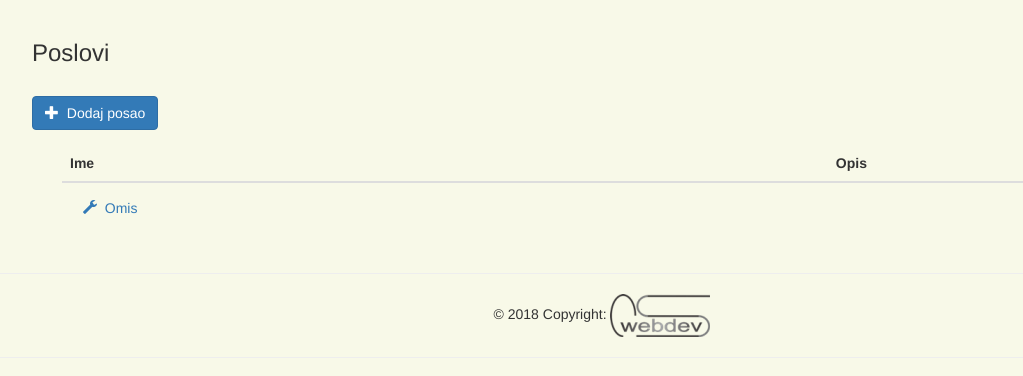
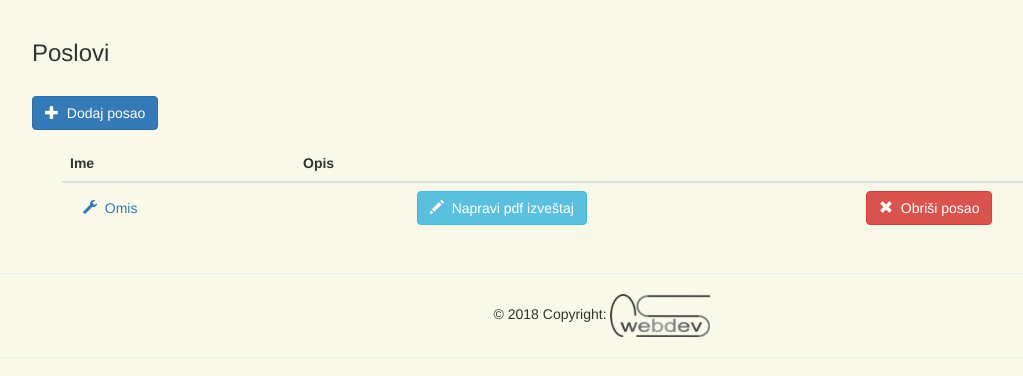
Before and after one commit to papulic/HT_WERKE, a Django app: page / in a window 1280 px wide. Shown: the part 52-428 px from the top of the page, without its empty margins (38-1061 px from the left). Run offline with Django 3.2, Linux system fonts and the light colour scheme; a user stored in the database is signed in; data comes from the database, SQL or seed files in the repository; both versions use the stored data as it was after the commit; some libraries are stand-ins or nearby versions.

Commit message:
Add files via upload

```diff
--- a/projects/templates/projects/index.html
+++ b/projects/templates/projects/index.html
@@ -32,6 +32,8 @@
                     <tr>
                         <th>Ime</th>
                         <th>Opis</th>
+                        <th></th>
+                        <th></th>
                     </tr>
                     </thead>
                     <tbody>
@@ -41,6 +43,20 @@
                                     <span class="glyphicon glyphicon-wrench"></span>&nbsp; {{ posao.ime }}
                                 </button></a></td>
                         <td>{{ posao.opis }}</td>
+                        <td>
+                            <a href="{% url 'projects:pdf_posao' posao.id %}">
+                                <button type="button" class="btn btn-info">
+                                    <span class="glyphicon glyphicon-pencil"></span>&nbsp; Napravi pdf izveštaj
+                                </button>
+                            </a>
+                        </td>
+                        <td>
+                            <a href="">
+                                <button type="button" class="btn btn-danger" onclick="clicked(event)">
+                                    <span class="glyphicon glyphicon-remove"></span>&nbsp; Obriši posao
+                                </button>
+                            </a>
+                        </td>
                     </tr>
                     {% endfor %}
                     </tbody>
@@ -62,4 +78,10 @@
     </div>
     {% endif %}
 </div>
+<script>
+function clicked(e)
+{
+    if(!confirm('Ako obrišete posao, obrisaće se svi prihodi, rashodi i dani koji su vezani za ovaj posao! Obrisati?'))e.preventDefault();
+}
+</script>
 {% endblock %}
--- a/projects/urls.py
+++ b/projects/urls.py
@@ -35,5 +35,6 @@ urlpatterns = [
     url(r'^(?P<project_id>[0-9]+)/obrisi_komentar/(?P<komentar_id>[0-9]+)/$', views.komentar_delete, name='komentar-delete'),
     url(r'^biranje_meseca/$', views.biranje_meseca, name='biranje_meseca'),
     url(r'^biranje_meseca_finansije/$', views.biranje_meseca_za_finansije, name='biranje_meseca_finansije'),
-    url(r'^dodaj_dane/(?P<mesec>[0-9]+)/(?P<godina>[0-9]+)/(?P<posao_id>[a-zA-Z0-9_.-]+)$', views.dodaj_dane, name='dodaj_dane')
+    url(r'^dodaj_dane/(?P<mesec>[0-9]+)/(?P<godina>[0-9]+)/(?P<posao_id>[a-zA-Z0-9_.-]+)$', views.dodaj_dane, name='dodaj_dane'),
+    url(r'^pdf/(?P<posao_id>[0-9]+)$', views.pdf_posao, name='pdf_posao')
 ]
--- a/projects/views.py
+++ b/projects/views.py
@@ -5,13 +5,81 @@ from django.shortcuts import render, redirect, get_object_or_404
 from django.contrib.auth import authenticate, login
 from django.contrib.auth import logout
 from .forms import UserForm, PosloviForm, RadnikForm, PrihodiForm, RashodiForm, DatumForm, DanForm, ZanimanjeForm, VoziloForm, AkontacijeForm, Datum_finansForm, KvadratForm, KomentarForm
-from django.http import HttpResponseRedirect
+from django.http import HttpResponseRedirect, HttpResponse
 from django.urls import reverse
 from django.contrib import messages
 from .models import Poslovi, Vozilo, Radnik, Prihodi, Rashodi, Zanimanja, Dan, Akontacije, Komentar
 from .filters import RadnikFilter, ZanimanjeFilter
 import datetime
-import calendar
+from reportlab.pdfgen import canvas
+
+
+def pdf_posao(request, posao_id):
+    posao = Poslovi.objects.get(id=posao_id)
+    if posao.kraj_radova != None:
+        prihodi = posao.prihodi_set.all()
+        rashodi = posao.rashodi_set.all()
+        dani = Dan.objects.filter(posao=posao)
+        # Create the HttpResponse object with the appropriate PDF headers.
+        response = HttpResponse(content_type='application/pdf')
+        response['Content-Disposition'] = 'attachment; filename="{posao}.pdf"'.format(posao=posao.ime)
+
+        # Create the PDF object, using the response object as its "file."
+        p = canvas.Canvas(response)
+        # pagesize=(595.27,841.89)
+        # Draw things on the PDF. Here's where the PDF generation happens.
+        # See the ReportLab documentation for the full list of functionality.
+        prvi_red = "{posao} - {opis}".format(posao=posao.ime, opis=posao.opis)
+        drugi_red = "{pd} - {kd}  Dogovoreno na radni sat: {sat}, dogovoreno po kvadratu: {kv}".format(pd=posao.pocetak_radova.strftime('%d.%m.%Y'), kd=posao.kraj_radova.strftime('%d.%m.%Y'), sat=posao.dogovoreni_radni_sati, kv=posao.dogovoreno_po_kvadratu)
+        p.drawString(50, 820, prvi_red)
+        # p.setStrokeColorRGB(0, 1, 0.3)  # choose your line color
+        p.line(45, 815, 570, 815)
+        p.setFontSize(10)
+        p.drawString(50, 800, drugi_red)
+        p.drawString(60, 780, "Prihodi:")
+        p.drawString(290, 780, "Rashodi:")
+        p.line(60, 775, 210, 775)
+        p.line(290, 775, 440, 775)
+        p.setFontSize(7)
+        y_prihodi = 765
+        y_rashodi = 765
+        svi_prihodi = 0.0
+        svi_rashodi = 0.0
+        for prihod in prihodi:
+            svi_prihodi += prihod.kolicina
+            if len(prihod.vrsta) > 25:
+                prihod.vrsta = prihod.vrsta[:25] + "..."
+            string = "{k} - {p}".format(k=prihod.kolicina, p=prihod.vrsta)
+            p.drawString(60, y_prihodi, string)
+            y_prihodi -= 10
+        for rashod in rashodi:
+            svi_rashodi += rashod.kolicina
+            if len(rashod.vrsta) > 25:
+                rashod.vrsta = rashod.vrsta[:25] + "..."
+            string = "{k} - {p}".format(k=rashod.kolicina, p=rashod.vrsta)
+            p.drawString(290, y_rashodi, string)
+            y_rashodi -= 10
+        if y_prihodi < y_rashodi:
+            y_ukupno = y_prihodi - 5
+        else:
+            y_ukupno = y_rashodi - 5
+        p.line(60, y_ukupno + 10, 210, y_ukupno + 10)
+        p.line(290, y_ukupno + 10, 440, y_ukupno + 10)
+        p.drawString(60, y_ukupno, "Ukupno: {svi_prihodi}".format(svi_prihodi=svi_prihodi))
+        p.drawString(290, y_ukupno, "Ukupno: {svi_rashodi}".format(svi_rashodi=svi_rashodi))
+
+        a = 50 * "a"
+        p.drawString(60, y_ukupno - 10, a)
+
+
+
+        # Close the PDF object cleanly, and we're done.
+        p.showPage()
+        p.save()
+        return response
+    else:
+        messages.success(request, "Posao {posao} još nije završen, izveštaj možete napraviti tek kada posao ima datum kraja radova!".format(posao=posao.ime))
+        return HttpResponseRedirect(reverse('projects:index'))
 
 
 def index(request):
@@ -523,21 +591,22 @@ def dan_update(request, dan_id, posao_id):
                 if old_radio_sati != 0.0 and rashod.kolicina != dan.radio_sati * dan.radnik.satnica:
                     rashod.kolicina -= old_radio_sati * dan.radnik.satnica
                 rashod.save()
-                try:
-                    rashod_ishrana = Rashodi.objects.get(vrsta="ISHRANA_RADNIKA_{id}_{p}_{m}_{g}".format(p=dan.posao.ime, id=dan.posao.id, m=dan.datum.month, g=dan.datum.year))
-                except:
-                    pass
-                try:
-                    rashod_ishrana.kolicina += dan.ishrana
-                except:
-                    rashod_ishrana = Rashodi()
-                    rashod_ishrana.posao = dan.posao
-                    rashod_ishrana.datum = dan.datum
-                    rashod_ishrana.kolicina = dan.ishrana
-                    rashod_ishrana.vrsta = "ISHRANA_RADNIKA_{id}_{p}_{m}_{g}".format(p=dan.posao.ime, id=dan.posao.id, m=dan.datum.month, g=dan.datum.year)
-                if old_ishrana != 0.0:
-                    rashod_ishrana.kolicina -= old_ishrana
-                rashod_ishrana.save()
+                if dan.ishrana != 0.0:
+                    try:
+                        rashod_ishrana = Rashodi.objects.get(vrsta="ISHRANA_RADNIKA_{id}_{p}_{m}_{g}".format(p=dan.posao.ime, id=dan.posao.id, m=dan.datum.month, g=dan.datum.year))
+                    except:
+                        pass
+                    try:
+                        rashod_ishrana.kolicina += dan.ishrana
+                    except:
+                        rashod_ishrana = Rashodi()
+                        rashod_ishrana.posao = dan.posao
+                        rashod_ishrana.datum = dan.datum
+                        rashod_ishrana.kolicina = dan.ishrana
+                        rashod_ishrana.vrsta = "ISHRANA_RADNIKA_{id}_{p}_{m}_{g}".format(p=dan.posao.ime, id=dan.posao.id, m=dan.datum.month, g=dan.datum.year)
+                    if old_ishrana != 0.0:
+                        rashod_ishrana.kolicina -= old_ishrana
+                    rashod_ishrana.save()
                 ###############################################################
                 if dan.posao.dogovoreni_radni_sati != 0.0:
                     try:
```
Also changed, not shown: projects/templates/projects/poslovi.html (+7 -3 lines), README.md, db.sqlite3, 2 other files.
